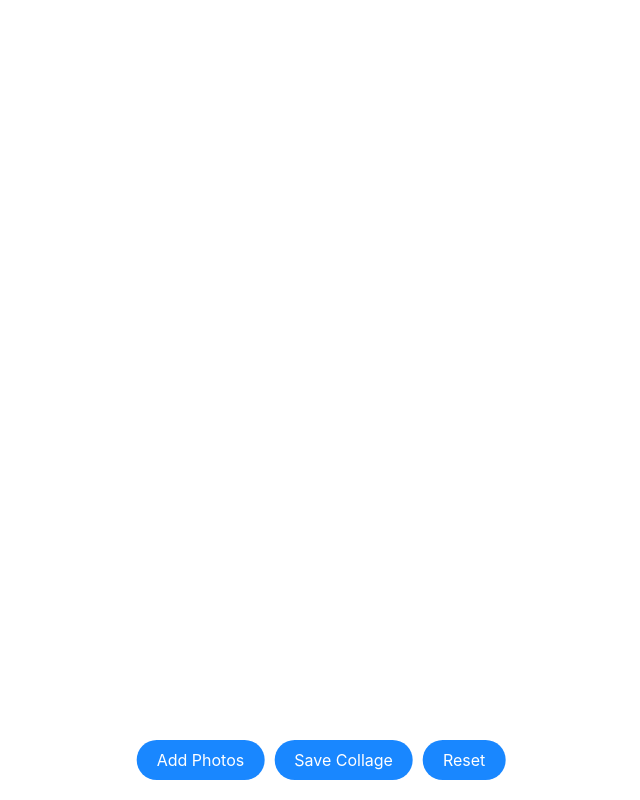
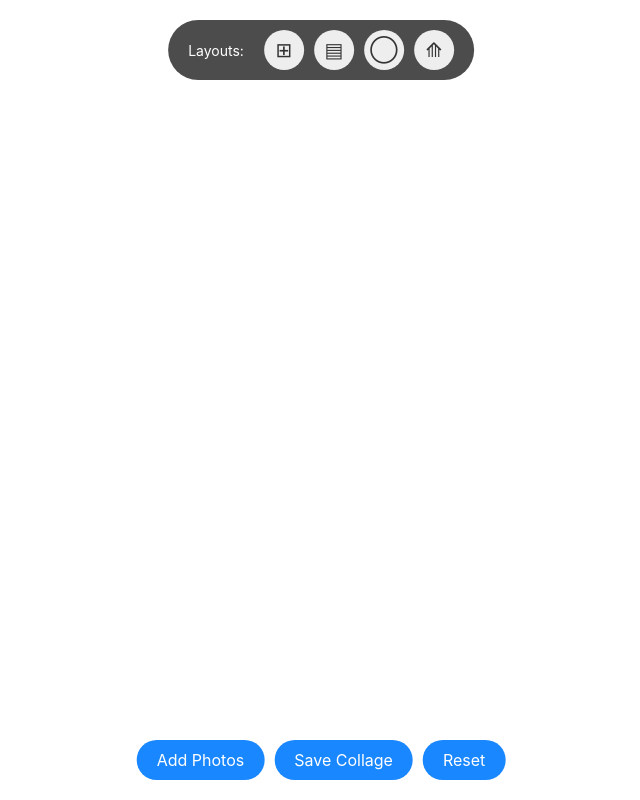
Before and after one commit to sondreb/Moments, an Angular app: page /collage in a window 1280 px wide. Shown: the whole page, without its empty margins (319-959 px from the left). Built offline with nearby package versions, Linux system fonts and the light colour scheme.

Commit message:
Add collage presets

```diff
--- a/src/app/photo-collage/photo-collage.component.css
+++ b/src/app/photo-collage/photo-collage.component.css
@@ -92,3 +92,43 @@ canvas {
   gap: 8px;
   justify-content: center;
 }
+
+.toolbar {
+  position: fixed;
+  top: 20px;
+  left: 50%;
+  transform: translateX(-50%);
+  display: flex;
+  gap: 10px;
+  align-items: center;
+  background: rgba(0, 0, 0, 0.7);
+  padding: 10px 20px;
+  border-radius: 30px;
+  z-index: 1000;
+}
+
+.toolbar-label {
+  color: white;
+  font-size: 14px;
+  margin-right: 10px;
+}
+
+.preset-btn {
+  width: 40px;
+  height: 40px;
+  border-radius: 20px;
+  border: none;
+  background: rgba(255, 255, 255, 0.9);
+  color: #333;
+  cursor: pointer;
+  font-size: 20px;
+  display: flex;
+  align-items: center;
+  justify-content: center;
+  transition: transform 0.2s, background-color 0.2s;
+}
+
+.preset-btn:hover {
+  transform: scale(1.1);
+  background: white;
+}
--- a/src/app/photo-collage/photo-collage.component.html
+++ b/src/app/photo-collage/photo-collage.component.html
@@ -1,6 +1,15 @@
 <div class="collage-container"
      (dragover)="$event.preventDefault()"
      (drop)="handleDrop($event)">
+  <div class="toolbar">
+    <span class="toolbar-label">Layouts:</span>
+    <button *ngFor="let preset of presets"
+            class="preset-btn"
+            (click)="preset.apply()"
+            [title]="preset.name">
+      {{preset.icon}}
+    </button>
+  </div>
   <div class="canvas-container">
     <canvas #canvas></canvas>
     <div *ngIf="hoveredPhoto"
--- a/src/app/photo-collage/photo-collage.component.ts
+++ b/src/app/photo-collage/photo-collage.component.ts
@@ -16,6 +16,12 @@ interface PhotoElement {
 interface HoveredPhoto extends PhotoElement {
   screenX: number;
   screenY: number;
+}
+
+interface CollagePreset {
+  name: string;
+  icon: string;
+  apply: () => void;
 }
 
 @Component({
@@ -52,6 +58,29 @@ export class PhotoCollageComponent implements AfterViewInit, OnDestroy {
   hoveredPhoto: HoveredPhoto | null = null;
   controlsPosition = { x: 0, y: 0 };
   private isOnControls = false;
+
+  presets: CollagePreset[] = [
+    {
+      name: 'Grid Layout',
+      icon: '⊞',
+      apply: () => this.applyGridLayout()
+    },
+    {
+      name: 'Stack',
+      icon: '▤',
+      apply: () => this.applyStackLayout()
+    },
+    {
+      name: 'Circle',
+      icon: '◯',
+      apply: () => this.applyCircleLayout()
+    },
+    {
+      name: 'Random',
+      icon: '⟰',
+      apply: () => this.applyRandomLayout()
+    }
+  ];
 
   private resizeHandler = () => {
     this.setupCanvas();
@@ -551,4 +580,100 @@ export class PhotoCollageComponent implements AfterViewInit, OnDestroy {
     this.hoveredPhoto = null;
     this.render();
   }
+
+  private applyGridLayout() {
+    if (!this.photos.length) return;
+
+    const margin = 20;
+    const containerWidth = this.canvas.width - margin * 2;
+    const containerHeight = this.canvas.height - margin * 2;
+    const count = this.photos.length;
+    const cols = Math.ceil(Math.sqrt(count));
+    const rows = Math.ceil(count / cols);
+    const cellWidth = containerWidth / cols;
+    const cellHeight = containerHeight / rows;
+
+    this.photos.forEach((photo, index) => {
+      const row = Math.floor(index / cols);
+      const col = index % cols;
+      const aspectRatio = photo.height / photo.width;
+
+      photo.rotation = 0;
+      photo.scale = 1;
+      photo.width = Math.min(cellWidth - margin, cellHeight / aspectRatio - margin);
+      photo.height = photo.width * aspectRatio;
+      photo.x = margin + col * cellWidth + (cellWidth - photo.width) / 2;
+      photo.y = margin + row * cellHeight + (cellHeight - photo.height) / 2;
+      photo.zIndex = index;
+    });
+
+    this.maxZIndex = this.photos.length - 1;
+    this.scale = 1;
+    this.panX = 0;
+    this.panY = 0;
+    this.render();
+  }
+
+  private applyStackLayout() {
+    if (!this.photos.length) return;
+
+    const centerX = this.canvas.width / 2;
+    const centerY = this.canvas.height / 2;
+    const baseRotation = (Math.random() - 0.5) * 0.5;
+
+    this.photos.forEach((photo, index) => {
+      photo.rotation = baseRotation + (Math.random() - 0.5) * 0.3;
+      photo.scale = 1;
+      photo.x = centerX - photo.width / 2 + (Math.random() - 0.5) * 50;
+      photo.y = centerY - photo.height / 2 + (Math.random() - 0.5) * 50;
+      photo.zIndex = index;
+    });
+
+    this.maxZIndex = this.photos.length - 1;
+    this.scale = 1;
+    this.panX = 0;
+    this.panY = 0;
+    this.render();
+  }
+
+  private applyCircleLayout() {
+    if (!this.photos.length) return;
+
+    const centerX = this.canvas.width / 2;
+    const centerY = this.canvas.height / 2;
+    const radius = Math.min(this.canvas.width, this.canvas.height) * 0.3;
+
+    this.photos.forEach((photo, index) => {
+      const angle = (index / this.photos.length) * Math.PI * 2;
+      photo.rotation = angle + Math.PI/2;
+      photo.scale = 0.8;
+      photo.x = centerX + Math.cos(angle) * radius - photo.width/2;
+      photo.y = centerY + Math.sin(angle) * radius - photo.height/2;
+      photo.zIndex = index;
+    });
+
+    this.maxZIndex = this.photos.length - 1;
+    this.scale = 1;
+    this.panX = 0;
+    this.panY = 0;
+    this.render();
+  }
+
+  private applyRandomLayout() {
+    if (!this.photos.length) return;
+
+    this.photos.forEach((photo, index) => {
+      photo.rotation = (Math.random() - 0.5) * Math.PI;
+      photo.scale = 0.5 + Math.random() * 1;
+      photo.x = Math.random() * (this.canvas.width - photo.width);
+      photo.y = Math.random() * (this.canvas.height - photo.height);
+      photo.zIndex = index;
+    });
+
+    this.maxZIndex = this.photos.length - 1;
+    this.scale = 1;
+    this.panX = 0;
+    this.panY = 0;
+    this.render();
+  }
 }
```
